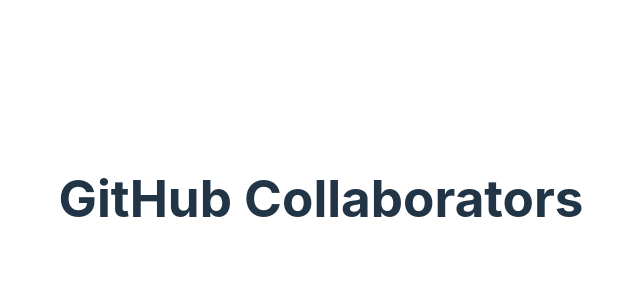
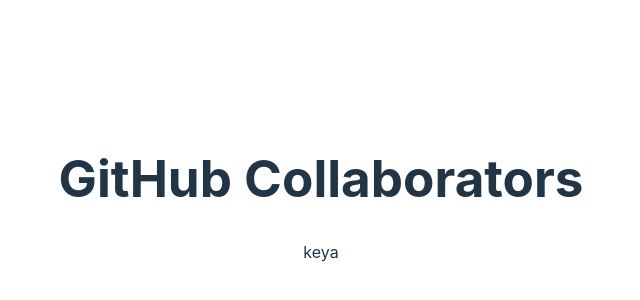
Before and after one commit to sumaiya-islam-12/GitHub-collaborators, a React (Vite) app: page / in a window 1280 px wide. Shown: the part 202-502 px from the top of the page, without its empty margins (319-959 px from the left). Built offline with nearby package versions, Linux system fonts and the light colour scheme.

Commit message:
first commit

```diff
--- a/src/App.jsx
+++ b/src/App.jsx
@@ -5,6 +5,7 @@
   return (
     <>
       <h1>GitHub Collaborators</h1>
+      <p>keya</p>
     </>
   )
 }
```
